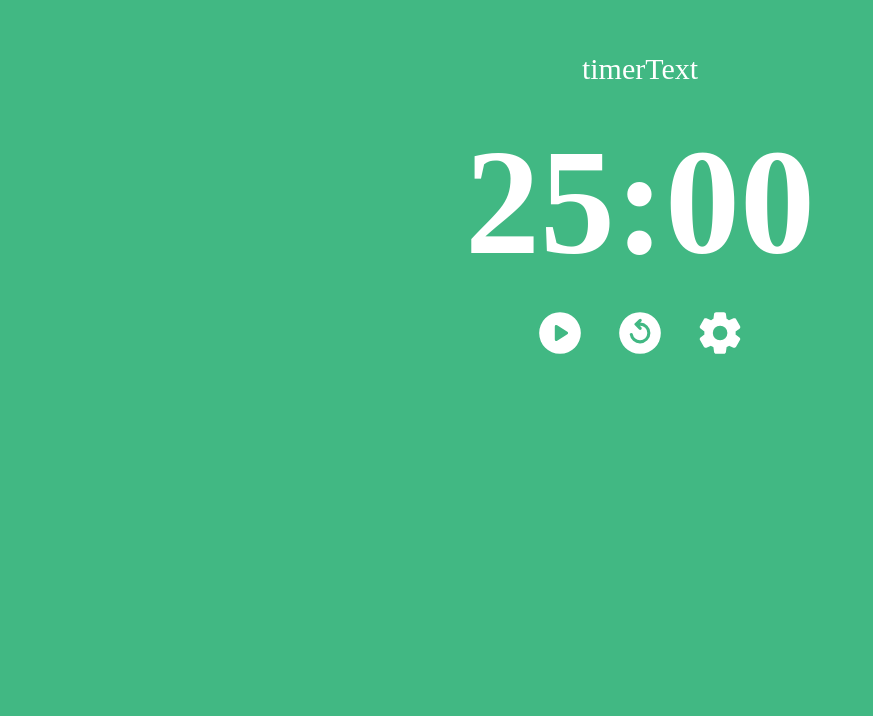
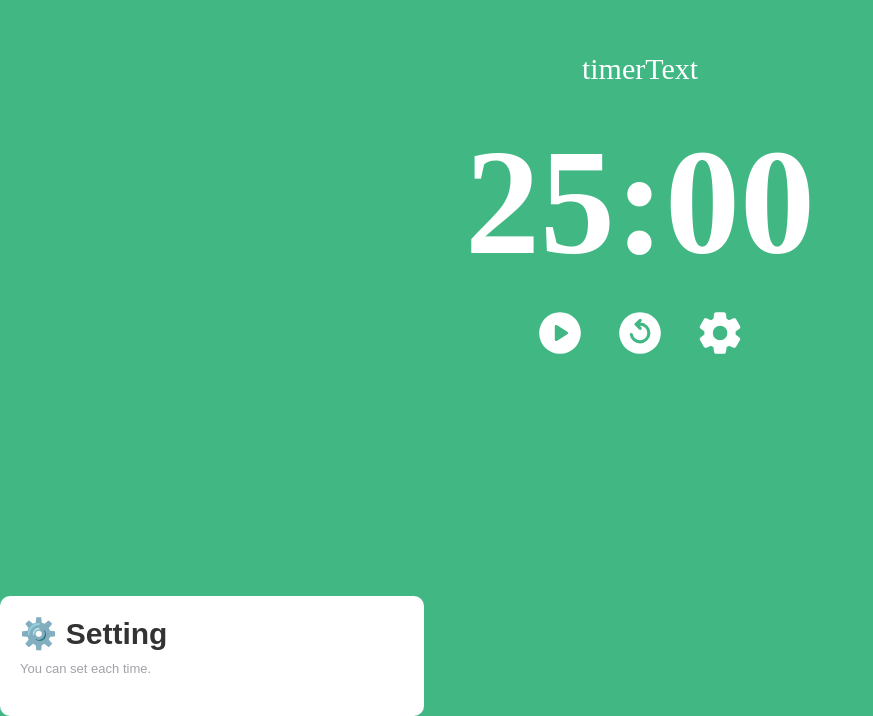
Before and after one commit to GitHWS/vue-pomodoro-timer, a Vue app: page / in a window 1280 px wide. Shown: the part 204-920 px from the top of the page, without its empty margins (0-873 px from the left). Before the commit the page ends 800 px from the top, so only its background shows below. Built offline with nearby package versions, Linux system fonts and the light colour scheme; a web font is replaced by a local one.

Commit message:
:lipstick: 타이머 사용자 설정 모달 컴포넌트 추가 및 모달 헤더 마크업
타이머 사용자 설정 모달 컴포넌트 추가 및 모달 헤더 마크업

```diff
--- a/src/App.vue
+++ b/src/App.vue
@@ -17,6 +17,7 @@
       </button>
     </div>
   </section>
+  <setting-modal />
 </template>
 
 <script setup lang="ts">
@@ -24,6 +25,7 @@ import IconStart from './components/icons/IconStart.vue';
 import IconPause from './components/icons/IconPause.vue';
 import IconReset from './components/icons/IconReset.vue';
 import IconSetting from './components/icons/IconSetting.vue';
+import SettingModal from './components/UI/SettingModal.vue';
 
 import { ref, computed } from 'vue';
 
--- /dev/null
+++ b/src/components/UI/SettingModal.vue
@@ -0,0 +1,40 @@
+<template>
+  <div>
+    <section class="modal">
+      <header class="modal__header">
+        <h3 class="modal__header-title">⚙️ Setting</h3>
+        <p class="modal__header-desc">You can set each time.</p>
+      </header>
+      <div></div>
+      <footer></footer>
+    </section>
+  </div>
+</template>
+
+<script setup lang="ts"></script>
+
+<style scoped>
+.modal {
+  width: 30vw;
+  border-radius: 1rem;
+  padding: 2rem;
+  background-color: var(--white-color);
+  color: var(--dark-color);
+}
+
+.modal__header {
+  margin-bottom: 2rem;
+}
+
+.modal__header-title {
+  font-size: 3rem;
+  margin-top: 0;
+  margin-bottom: 1rem;
+}
+
+.modal__header-desc {
+  margin: 0;
+  font-size: 1.3rem;
+  color: var(--gray-color);
+}
+</style>
```
